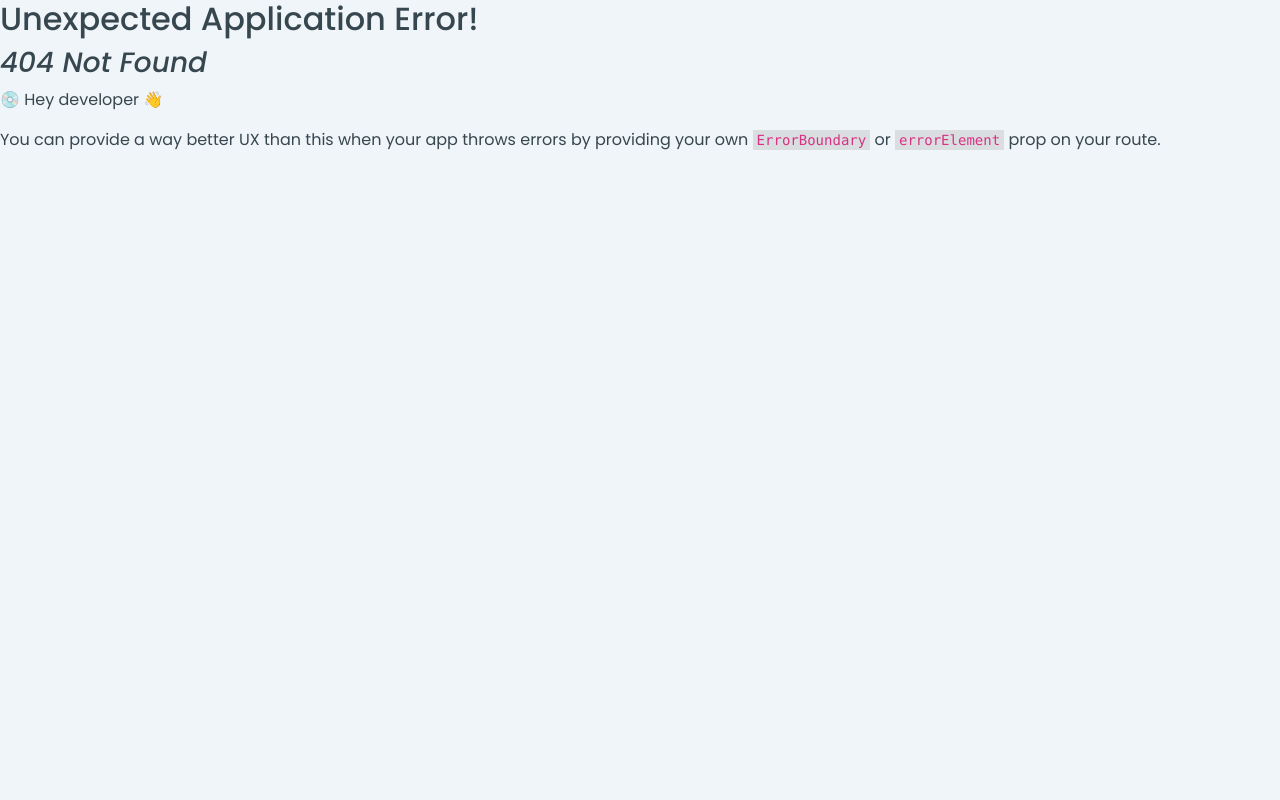
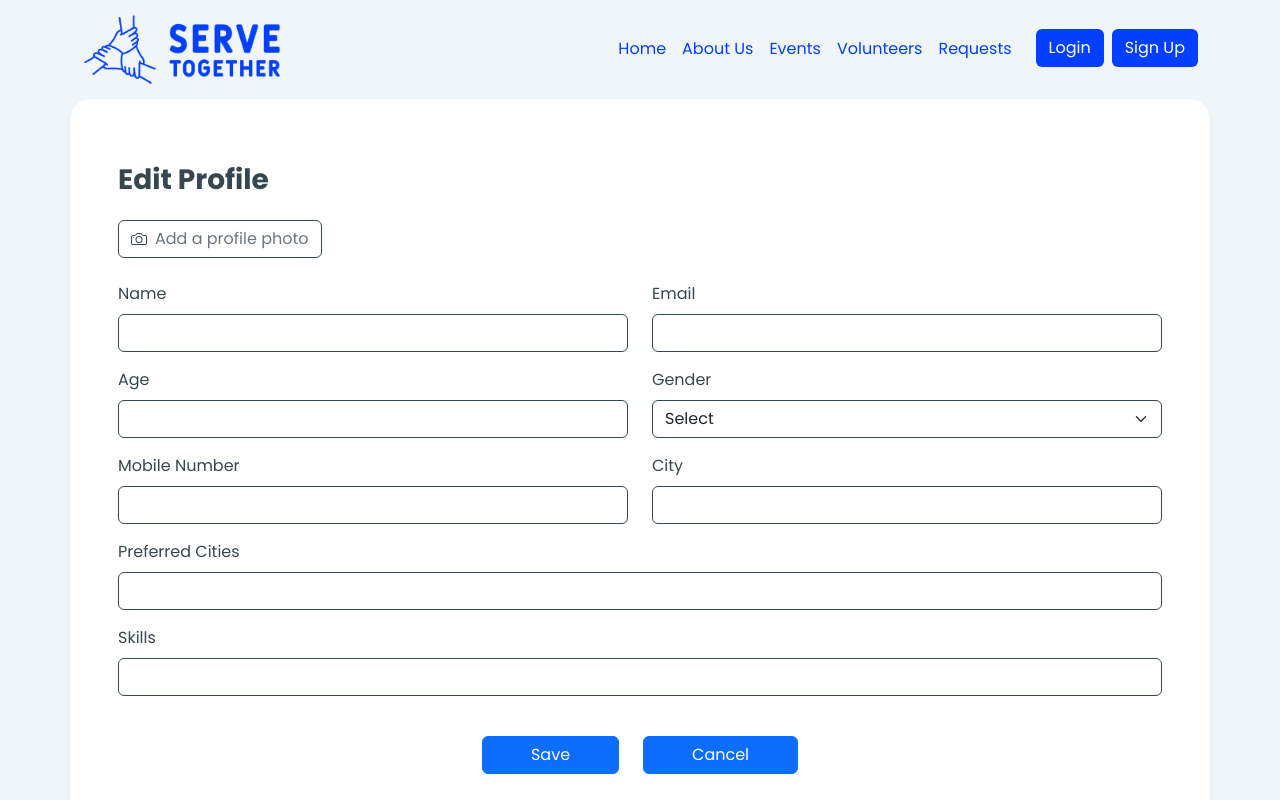
Before and after one commit to dhruvimistry/Serve-Together, a React (Vite) app: page /volunteer-profile/edit in a window 1280 px wide. Before the commit this address had no page. Shown: the top 800 px of the page. Built offline with nearby package versions, Linux system fonts and the light colour scheme.

Commit message:
Made some changes in volunteer-profile-edit's UI

```diff
--- a/src/App.tsx
+++ b/src/App.tsx
@@ -1,11 +1,9 @@
 import { createBrowserRouter, RouterProvider, Outlet } from 'react-router-dom';
 import './App.css';
 
-// Components
 import NavBar from './components/Navbar';
 import Footer from './components/footer';
 
-// Pages
 import Homepage from './Home/Homepage';
 import ForgotPasswordPage from './Login/ForgotPages/ForgotPage';
 import LoginPage from './Login/LoginPage';
@@ -15,6 +13,7 @@ import ResetPage from './Login/ForgotPages/ResetPage';
 import NGOProfilePage from './NGO Profile Page/NGOProfilePage';
 import NGOProfileViewer from './NGO Profile Page/NGOprofileviewer';
 import VolunteerProfileViewer from './Volunteers/VolunteerProfileViewers';
+import EditProfile from './Volunteers/Editprofile';
 
 const MainLayout = () => (
   <>
@@ -34,6 +33,7 @@ const router = createBrowserRouter([
       { path: '/ngo-profile', element: <NGOProfilePage /> },
       { path: '/ngo-profile-viewer', element: <NGOProfileViewer /> },
       { path: '/volunteer-profile', element: <VolunteerProfileViewer /> },
+      { path: '/volunteer-profile/edit', element: <EditProfile />}
     ],
   },
   {
--- a/src/Volunteers/Editprofile.tsx
+++ b/src/Volunteers/Editprofile.tsx
@@ -1,6 +1,5 @@
 import React from "react";
 import { Container, Row, Col, Form, Button } from "react-bootstrap";
-import "bootstrap/dist/css/bootstrap.min.css";
 import { BsCamera } from "react-icons/bs";
 // import Footer from "../components/footer";
 import "./Volunteers.css";
@@ -9,10 +8,10 @@ const EditProfile: React.FC = () => {
   return (
     <>
       {/* Edit Profile Form */}
-      <div className="editprofile flex-grow-1 d-flex p-5 justify-content-center align-items-center">
-        <Container className="edit bg-white shadow-sm p-5 rounded w-100" style={{ maxWidth: "800px" }}>
+      <div className="editprofile flex-grow-1 d-flex justify-content-center align-items-center">
+        <Container className="edit bg-white shadow-sm p-5 common-radius w-100">
           <h3 className="fw-bold pt-3 pb-3">Edit Profile</h3>
-          <Button variant="outline-secondary" className="d-flex align-items-center border-black">
+          <Button variant="outline-secondary" className="d-flex align-items-center input-box">
             <BsCamera className="me-2" /> Add a profile photo
           </Button>
 
@@ -21,13 +20,13 @@ const EditProfile: React.FC = () => {
               <Col md={6}>
                 <Form.Group>
                   <Form.Label>Name</Form.Label>
-                  <Form.Control className="border-black" type="text" value="Pre-Filled" readOnly />
+                  <Form.Control className="input-box" type="text" />
                 </Form.Group>
               </Col>
               <Col md={6}>
                 <Form.Group>
                   <Form.Label>Email</Form.Label>
-                  <Form.Control className="border-black" type="email" value="Pre-Filled" readOnly />
+                  <Form.Control className="input-box" type="email" />
                 </Form.Group>
               </Col>
             </Row>
@@ -36,7 +35,7 @@ const EditProfile: React.FC = () => {
               <Col md={6}>
                 <Form.Group>
                   <Form.Label>Age</Form.Label>
-                  <Form.Control className="border-black" type="number" />
+                  <Form.Control className="input-box" type="number" />
                 </Form.Group>
               </Col>
               <Col md={6}>
@@ -55,28 +54,28 @@ const EditProfile: React.FC = () => {
               <Col md={6}>
                 <Form.Group>
                   <Form.Label>Mobile Number</Form.Label>
-                  <Form.Control className="border-black" type="tel" />
+                  <Form.Control className="input-box" type="tel" />
                 </Form.Group>
               </Col>
               <Col md={6}>
                 <Form.Group>
                   <Form.Label>City</Form.Label>
-                  <Form.Control className="border-black" type="text" />
+                  <Form.Control className="input-box" type="text" />
                 </Form.Group>
               </Col>
             </Row>
 
             <Form.Group className="mt-3">
               <Form.Label>Preferred Cities</Form.Label>
-              <Form.Control className="border-black" type="text" />
+              <Form.Control className="input-box" type="text" />
             </Form.Group>
 
             <Form.Group className="mt-3">
               <Form.Label>Skills</Form.Label>
-              <Form.Control className="border-black" type="text" />
+              <Form.Control className="input-box" type="text" />
             </Form.Group>
 
-            <Container className=" d-flex mt-4 justify-content-center align-items-center gap-4 pb-3 pt-3">
+            <Container className="d-flex mt-4 justify-content-center align-items-center gap-4 py-3">
               <Button variant="primary" className="px-5">
                 Save
               </Button>
--- a/src/Volunteers/VolunteerProfileViewers.tsx
+++ b/src/Volunteers/VolunteerProfileViewers.tsx
@@ -1,12 +1,12 @@
 import React from "react";
-import { Navbar, Nav, Container, Row, Col, Card, Button, Badge } from "react-bootstrap";
-import { FaUserCircle, FaPhoneAlt, FaEnvelope, FaUser, FaCalendarAlt } from "react-icons/fa";
-import HeadLogo from "../assets/serve-together-1.png";
+import { Container, Row, Col, Card, Button, Badge } from "react-bootstrap";
+import { FaPhoneAlt, FaEnvelope, FaUser, FaCalendarAlt } from "react-icons/fa";
+// import HeadLogo from "../assets/serve-together-1.png";
 
 const VolunteerProfileViewers: React.FC = () => {
   return (
     <>
-      <Navbar expand="lg" className="p-3 px-5 px-3" style={{ background: "#F5F8FC" }}>
+      {/* <Navbar expand="lg" className="p-3 px-5 px-3" style={{ background: "#F5F8FC" }}>
 
         <Navbar.Brand href="#" className="fw-bold text-primary d-flex align-items-center">
           <img src={HeadLogo} style={{ height: "40px", marginRight: "10px" }} />
@@ -23,7 +23,7 @@ const VolunteerProfileViewers: React.FC = () => {
           </Nav.Link>
         </Nav>
 
-      </Navbar>
+      </Navbar> */}
 
       {/* Profile Section */}
       <Container className=" pro  bg-white common-radius">
@@ -32,7 +32,7 @@ const VolunteerProfileViewers: React.FC = () => {
           <Button variant="primary" className=" d-flex justify-content-end">Invite</Button>
         </div>
       </Container>
-      <Container className="p-5">
+      <Container>
         <Row>
           <Col md={6}>
             <Card className="p-5  common-radius ">
```
